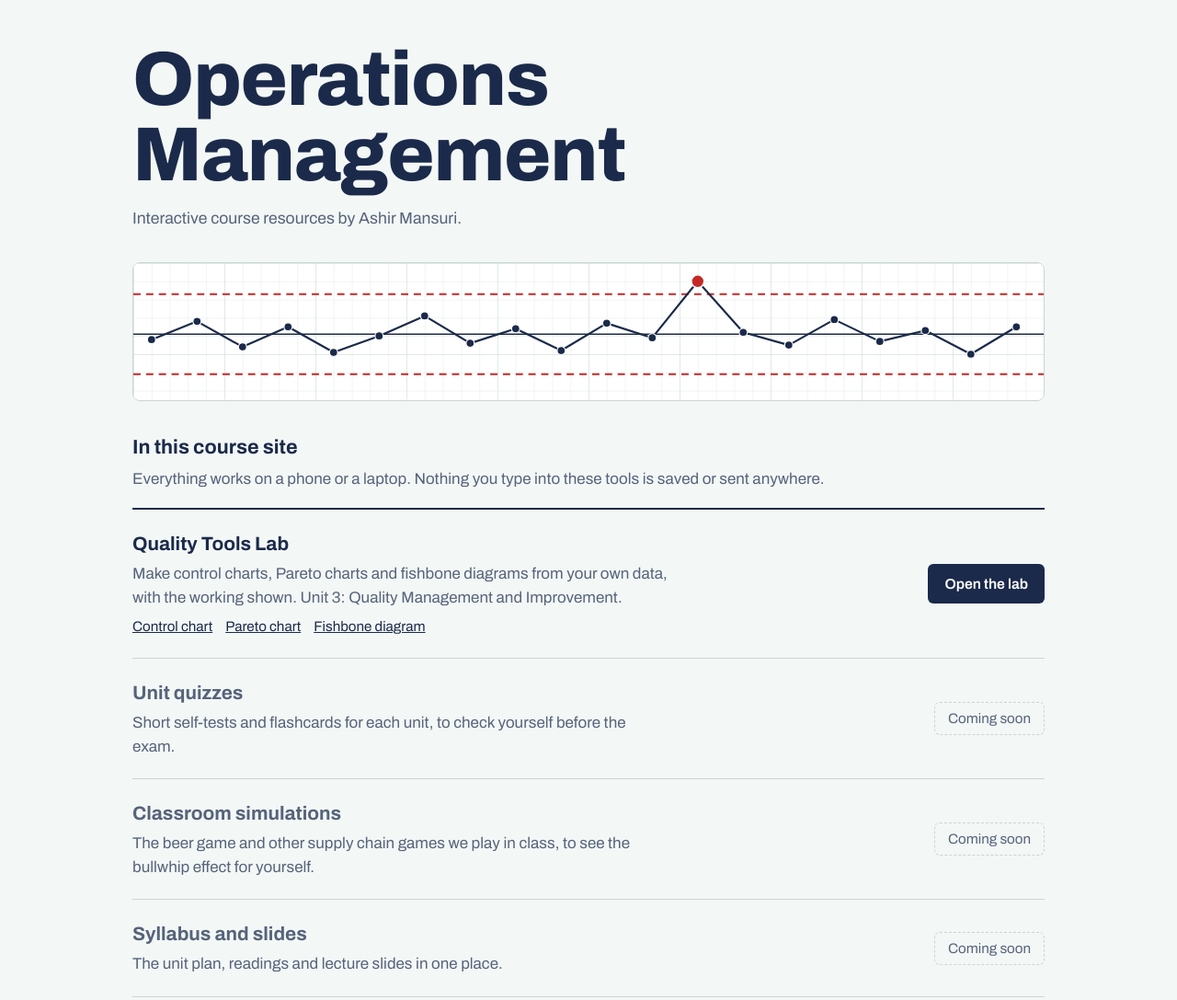
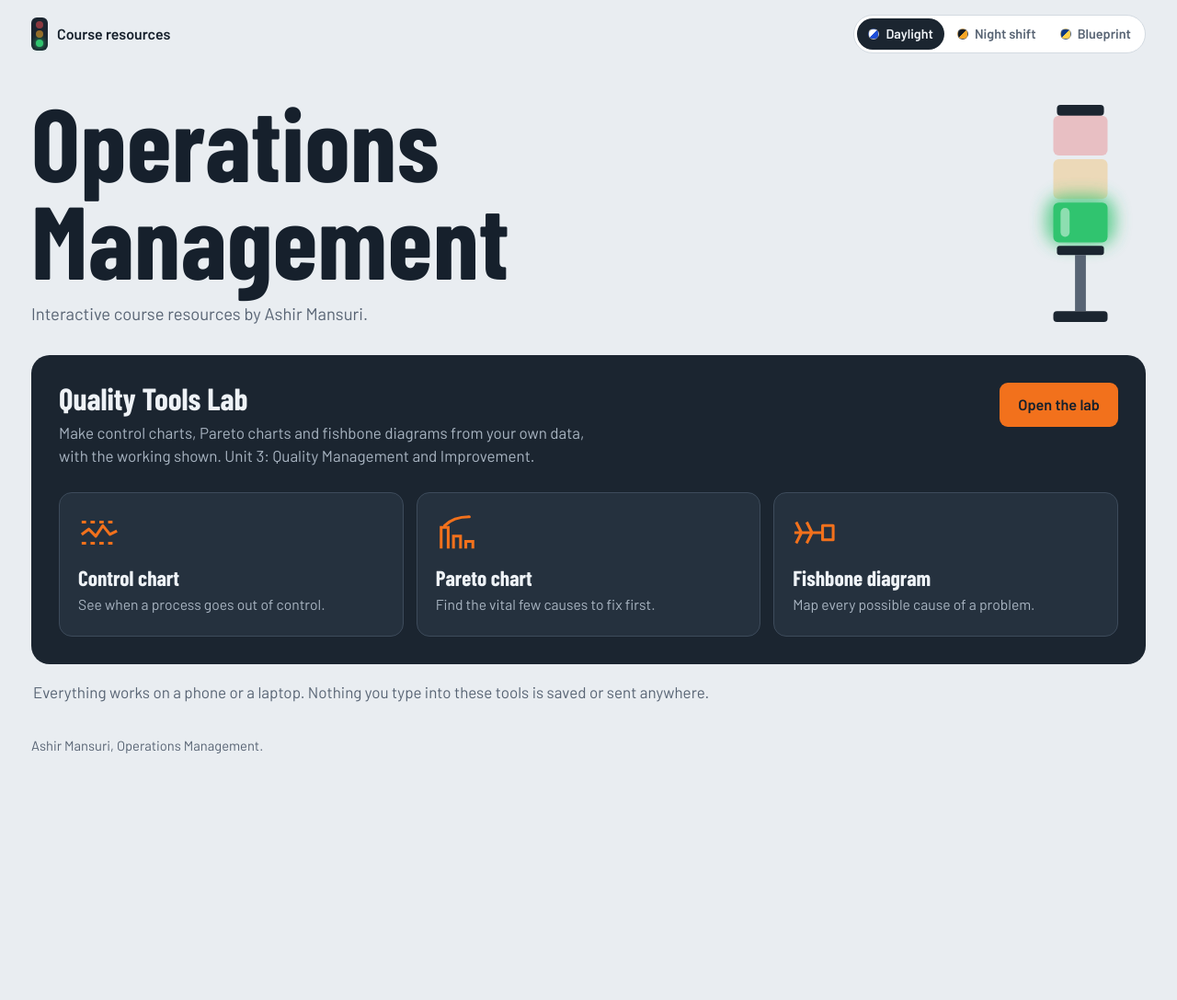
Before and after one commit to ashir-mansuri/ops-management-course, a plain HTML site: page index.html in a window 1280 px wide. Shown: the top 1087 px of the page at 92% size. After the commit the page ends 869 px from the top, so only its background shows below. Drawn offline with nearby package versions, Linux system fonts and the light colour scheme.

Commit message:
Update index.html

```diff
--- a/index.html
+++ b/index.html
@@ -1,143 +1,216 @@
 <!DOCTYPE html>
-<html lang="en">
+<html lang="en" data-theme="daylight">
 <head>
 <meta charset="utf-8">
 <meta name="viewport" content="width=device-width, initial-scale=1">
 <title>Operations Management | Course resources</title>
-<meta name="description" content="Course resources for Operations Management: interactive quality tools, quizzes, simulations and slides.">
+<meta name="description" content="Course resources for Operations Management: interactive quality tools for control charts, Pareto charts and fishbone diagrams.">
+<script>
+(function(){ var t = "daylight"; try { t = localStorage.getItem("ops-theme") || t; } catch (e) {}
+  if (["daylight","night","blueprint"].indexOf(t) < 0) t = "daylight";
+  document.documentElement.setAttribute("data-theme", t); })();
+</script>
 <link rel="preconnect" href="https://fonts.googleapis.com">
 <link rel="preconnect" href="https://fonts.gstatic.com" crossorigin>
-<link href="https://fonts.googleapis.com/css2?family=Archivo:wdth,wght@62..125,400..800&display=swap" rel="stylesheet">
+<link href="https://fonts.googleapis.com/css2?family=Barlow:wght@400;500;600;700&family=Barlow+Condensed:wght@600;700&display=swap" rel="stylesheet">
 <style>
-  :root{
-    --paper:#F3F7F6; --sheet:#FFFFFF; --line:#C9D6D2; --ink:#1B2A4A;
-    --pencil:#56637A; --red:#C62828; --green:#1E7B4F; --focus:#1F5FD1;
+  /* ---------- Themes ---------- */
+  :root,[data-theme="daylight"]{
+    --bg:#E9EDF1; --surface:#FFFFFF; --ink:#16202C; --muted:#586474; --line:#D3DAE1; --soft:#F3F5F8;
+    --console:#1B2530; --console-ink:#EEF2F6; --console-muted:#A9B5C2; --field:#25313E; --field-line:#3D4B5B;
+    --accent:#F2711C; --on-accent:#16202C; --ok:#1C8F4D; --bad:#D93036; --focus:#2563EB;
+    --c-bg:#FFFFFF; --c-grid:#F0F3F6; --c-grid2:#E2E7ED; --c-tick:#E3E8EE; --c-text:#16202C; --c-muted:#586474; --c-axis:#8794A3;
+    --c-line:#1D4ED8; --c-center:#16202C; --c-limit:#D93036; --c-bar:#1D4ED8; --c-bar2:#BAC6D4; --c-cum:#E8650F;
+    --c-bone:#1B2530; --c-box:#1B2530; --c-box-text:#FFFFFF;
+    color-scheme:light;
   }
+  [data-theme="night"]{
+    --bg:#0B0F14; --surface:#131A22; --ink:#E6EBF0; --muted:#9AA8B7; --line:#253140; --soft:#19222C;
+    --console:#1B2430; --console-ink:#E6EBF0; --console-muted:#9AA8B7; --field:#10161D; --field-line:#33414F;
+    --accent:#F5A524; --on-accent:#111418; --ok:#3BCB80; --bad:#F26363; --focus:#7AB8FF;
+    --c-bg:#131A22; --c-grid:#18202A; --c-grid2:#212B37; --c-tick:#222C38; --c-text:#E6EBF0; --c-muted:#A3B0BE; --c-axis:#5E6C7C;
+    --c-line:#F5A524; --c-center:#E6EBF0; --c-limit:#F26363; --c-bar:#F5A524; --c-bar2:#3D4A5A; --c-cum:#6CC6FF;
+    --c-bone:#E6EBF0; --c-box:#F5A524; --c-box-text:#111418;
+    color-scheme:dark;
+  }
+  [data-theme="blueprint"]{
+    --bg:#0A2C66; --surface:#0E3A85; --ink:#FFFFFF; --muted:#C3D3F3; --line:#2D5CAB; --soft:#12408F;
+    --console:#082456; --console-ink:#FFFFFF; --console-muted:#B3C6EE; --field:#0B2F6E; --field-line:#3D6AB8;
+    --accent:#FFD24A; --on-accent:#0A2C66; --ok:#5BE39A; --bad:#FF8484; --focus:#FFD24A;
+    --c-bg:#0E3A85; --c-grid:#154392; --c-grid2:#2251A2; --c-tick:#2A58A8; --c-text:#FFFFFF; --c-muted:#CCDAF6; --c-axis:#8FAEE3;
+    --c-line:#FFFFFF; --c-center:#FFFFFF; --c-limit:#FF8A8A; --c-bar:#FFFFFF; --c-bar2:#6F90CC; --c-cum:#FFD24A;
+    --c-bone:#FFFFFF; --c-box:#FFFFFF; --c-box-text:#0A2C66;
+    color-scheme:dark;
+  }
+
+  /* ---------- Base ---------- */
   *{box-sizing:border-box}
+  html{-webkit-text-size-adjust:100%}
   body{
-    margin:0;background:var(--paper);color:var(--ink);
-    font-family:"Archivo",system-ui,-apple-system,"Segoe UI",Roboto,Arial,sans-serif;
-    font-size:17px;line-height:1.5;
+    margin:0;background:var(--bg);color:var(--ink);
+    font-family:"Barlow",system-ui,-apple-system,"Segoe UI",Roboto,Arial,sans-serif;
+    font-size:17px;line-height:1.5;font-variant-numeric:tabular-nums;
   }
-  a{color:var(--ink)}
+  a{color:inherit}
   :focus-visible{outline:3px solid var(--focus);outline-offset:2px}
-  .wrap{max-width:1040px;margin:0 auto;padding:0 24px}
+  .wrap{max-width:1260px;margin:0 auto;padding:0 24px}
+  .cond{font-family:"Barlow Condensed","Barlow",system-ui,sans-serif}
 
-  header{padding:46px 0 0}
-  h1{
-    font-stretch:125%;font-weight:800;letter-spacing:-.015em;
-    font-size:clamp(2.4rem,7.4vw,5.2rem);line-height:.98;margin:0 0 16px;max-width:12ch;
+  /* ---------- Top bar ---------- */
+  .topbar{display:flex;align-items:center;justify-content:space-between;gap:12px;flex-wrap:wrap;padding-top:16px;padding-bottom:16px}
+  .brand{display:inline-flex;align-items:center;gap:10px;text-decoration:none;font-weight:600;font-size:1rem}
+  .brand:hover span:last-child{text-decoration:underline}
+  .mark{display:inline-flex;flex-direction:column;gap:2px;padding:4px 5px;border-radius:6px;background:var(--console)}
+  .mark i{display:block;width:8px;height:8px;border-radius:50%;background:#6B7684;opacity:.55}
+  .mark i:nth-child(1){background:#E5484D}
+  .mark i:nth-child(2){background:#F5A524}
+  .mark i:nth-child(3){background:#30C46F;opacity:1;box-shadow:0 0 6px #30C46F}
+  .themes{display:inline-flex;gap:2px;padding:3px;border-radius:999px;background:var(--surface);border:1px solid var(--line)}
+  .themes button{
+    appearance:none;border:0;background:transparent;color:var(--muted);font:inherit;font-size:.9rem;font-weight:600;
+    display:inline-flex;align-items:center;gap:7px;padding:6px 12px;border-radius:999px;cursor:pointer;
   }
-  .who{margin:0;font-size:1.1rem;color:var(--pencil);max-width:60ch}
-  .who strong{color:var(--ink);font-weight:600}
+  .themes button:hover{color:var(--ink)}
+  .themes button[aria-pressed="true"]{background:var(--console);color:var(--console-ink)}
+  .swatch{width:12px;height:12px;border-radius:50%;border:1px solid rgba(127,127,127,.5);flex:none}
+  .swatch.daylight{background:linear-gradient(135deg,#FFFFFF 50%,#1D4ED8 50%)}
+  .swatch.night{background:linear-gradient(135deg,#131A22 50%,#F5A524 50%)}
+  .swatch.blueprint{background:linear-gradient(135deg,#0E3A85 50%,#FFD24A 50%)}
 
-  .strip{margin:34px 0 0;border:1px solid var(--line);border-radius:8px;overflow:hidden;background:#fff}
-  .strip svg{display:block;width:100%;height:auto}
+  /* ---------- Buttons ---------- */
+  .btn{
+    font:inherit;font-weight:600;font-size:.95rem;cursor:pointer;text-decoration:none;display:inline-block;
+    padding:10px 16px;border-radius:9px;border:0;background:var(--accent);color:var(--on-accent);
+  }
+  .btn:hover{filter:brightness(1.08)}
+  .btn.quiet{background:transparent;color:inherit;border:1.5px solid var(--field-line);padding:8.5px 14.5px}
+  .btn.quiet:hover{background:var(--field);filter:none}
 
-  main{padding:34px 0 10px}
-  h2{font-stretch:112%;font-size:1.35rem;margin:0 0 6px}
-  .intro{margin:0 0 18px;color:var(--pencil)}
+  /* ---------- Home ---------- */
+  .hero{display:grid;grid-template-columns:minmax(0,1fr) auto;align-items:end;gap:24px;padding:26px 0 30px}
+  h1{font-family:"Barlow Condensed","Barlow",system-ui,sans-serif;font-weight:700;letter-spacing:.003em;
+     font-size:clamp(3.1rem,9.5vw,7rem);line-height:.95;margin:0 0 16px;max-width:9ch}
+  .lede{margin:0;font-size:1.15rem;color:var(--muted)}
+  .tower{width:118px;height:auto;margin-right:12px}
 
-  .list{list-style:none;margin:0;padding:0;border-top:2px solid var(--ink)}
-  .item{
-    display:grid;grid-template-columns:minmax(0,1fr) auto;gap:8px 24px;align-items:center;
-    padding:22px 0;border-bottom:1px solid var(--line);
+  .lab{background:var(--console);color:var(--console-ink);border-radius:20px;padding:30px}
+  .lab-head{display:flex;justify-content:space-between;align-items:flex-start;gap:20px;flex-wrap:wrap}
+  .lab h2{font-family:"Barlow Condensed","Barlow",system-ui,sans-serif;font-weight:700;font-size:2.1rem;line-height:1;margin:0 0 8px}
+  .lab-head p{margin:0;max-width:60ch;color:var(--console-muted)}
+  .lab-head .btn{font-size:1.02rem;padding:12px 20px}
+  .tiles{display:grid;grid-template-columns:repeat(3,minmax(0,1fr));gap:14px;margin-top:26px}
+  .tile{
+    display:block;text-decoration:none;color:var(--console-ink);background:var(--field);
+    border:1.5px solid var(--field-line);border-radius:14px;padding:20px 20px 22px;
   }
-  .item h3{font-stretch:112%;font-size:1.3rem;margin:0 0 4px}
-  .item h3 a{text-decoration:none}
-  .item h3 a:hover{text-decoration:underline}
-  .item p{margin:0;color:var(--pencil);max-width:60ch}
-  .jump{margin-top:8px !important;font-size:.95rem}
-  .jump a{margin-right:14px;color:var(--ink)}
-  .open{
-    display:inline-block;text-decoration:none;font-weight:600;font-size:.98rem;
-    background:var(--ink);color:#fff;border-radius:6px;padding:10px 18px;white-space:nowrap;
-  }
-  .open:hover{filter:brightness(1.2)}
-  .soon{color:var(--pencil);font-size:.95rem;white-space:nowrap;border:1px dashed var(--line);border-radius:6px;padding:9px 14px}
-  .item.later h3{color:var(--pencil)}
+  .tile:hover{border-color:var(--accent)}
+  .tile svg{width:46px;height:46px;color:var(--accent);display:block;margin-bottom:14px}
+  .tile strong{display:block;font-family:"Barlow Condensed","Barlow",system-ui,sans-serif;font-weight:700;font-size:1.45rem;line-height:1.1;margin-bottom:4px}
+  .tile span{display:block;color:var(--console-muted);font-size:.98rem}
+  .note{color:var(--muted);margin:18px 2px 0}
 
-  footer{color:var(--pencil);font-size:.92rem;padding:26px 0 44px}
+  footer{color:var(--muted);font-size:.92rem;padding:30px 0 44px}
   footer p{margin:4px 0}
 
-  @media (max-width:620px){
-    .wrap{padding:0 16px}
-    header{padding-top:30px}
-    .item{grid-template-columns:1fr}
-    .item .action{justify-self:start}
+  @media (max-width:820px){
+    .tiles{grid-template-columns:1fr}
+    .tile{display:grid;grid-template-columns:auto 1fr;column-gap:16px;align-items:center;padding:16px}
+    .tile svg{grid-row:span 2;margin:0;width:40px;height:40px}
+  }
+  @media (max-width:560px){
+    .wrap{padding:0 14px}
+    .hero{grid-template-columns:1fr}
+    .tower{display:none}
+    .lab{padding:20px;border-radius:16px}
+    .themes button{padding:6px 9px;font-size:.85rem}
   }
 </style>
 </head>
 <body>
+<div class="wrap topbar">
+  <span class="brand"><span class="mark" aria-hidden="true"><i></i><i></i><i></i></span><span>Course resources</span></span>
+  <div class="themes" role="group" aria-label="Colour theme">
+    <button type="button" data-theme-choice="daylight" aria-pressed="true"><span class="swatch daylight" aria-hidden="true"></span>Daylight</button>
+    <button type="button" data-theme-choice="night" aria-pressed="false"><span class="swatch night" aria-hidden="true"></span>Night shift</button>
+    <button type="button" data-theme-choice="blueprint" aria-pressed="false"><span class="swatch blueprint" aria-hidden="true"></span>Blueprint</button>
+  </div>
+</div>
+
 <div class="wrap">
-  <header>
-    <h1>Operations Management</h1>
-    <p class="who">Interactive course resources by Ashir Mansuri.</p>
-    <div class="strip" aria-hidden="true">
-      <svg viewBox="0 0 1000 150" xmlns="http://www.w3.org/2000/svg">
-        <defs>
-          <pattern id="g1" width="20" height="20" patternUnits="userSpaceOnUse"><path d="M20 0H0V20" fill="none" stroke="#E2ECE8"/></pattern>
-          <pattern id="g2" width="100" height="100" patternUnits="userSpaceOnUse"><path d="M100 0H0V100" fill="none" stroke="#CFDDD8"/></pattern>
-        </defs>
-        <rect width="1000" height="150" fill="#fff"/>
-        <rect width="1000" height="150" fill="url(#g1)"/>
-        <rect width="1000" height="150" fill="url(#g2)"/>
-        <line x1="0" x2="1000" y1="34" y2="34" stroke="#C62828" stroke-width="2" stroke-dasharray="8 6"/>
-        <line x1="0" x2="1000" y1="78" y2="78" stroke="#1B2A4A" stroke-width="1.5"/>
-        <line x1="0" x2="1000" y1="122" y2="122" stroke="#C62828" stroke-width="2" stroke-dasharray="8 6"/>
-        <polyline fill="none" stroke="#1B2A4A" stroke-width="2.2" stroke-linejoin="round"
-          points="20,84 70,64 120,92 170,70 220,98 270,80 320,58 370,88 420,72 470,96 520,66 570,82 620,20 670,76 720,90 770,62 820,86 870,74 920,100 970,70"/>
-        <g fill="#1B2A4A" stroke="#fff" stroke-width="1.2">
-          <circle cx="20" cy="84" r="4.5"/><circle cx="70" cy="64" r="4.5"/><circle cx="120" cy="92" r="4.5"/><circle cx="170" cy="70" r="4.5"/>
-          <circle cx="220" cy="98" r="4.5"/><circle cx="270" cy="80" r="4.5"/><circle cx="320" cy="58" r="4.5"/><circle cx="370" cy="88" r="4.5"/>
-          <circle cx="420" cy="72" r="4.5"/><circle cx="470" cy="96" r="4.5"/><circle cx="520" cy="66" r="4.5"/><circle cx="570" cy="82" r="4.5"/>
-          <circle cx="670" cy="76" r="4.5"/><circle cx="720" cy="90" r="4.5"/><circle cx="770" cy="62" r="4.5"/><circle cx="820" cy="86" r="4.5"/>
-          <circle cx="870" cy="74" r="4.5"/><circle cx="920" cy="100" r="4.5"/><circle cx="970" cy="70" r="4.5"/>
-        </g>
-        <circle cx="620" cy="20" r="7" fill="#C62828" stroke="#fff" stroke-width="1.5"/>
-      </svg>
+  <header class="hero">
+    <div>
+      <h1>Operations Management</h1>
+      <p class="lede">Interactive course resources by Ashir Mansuri.</p>
     </div>
+    <svg class="tower" viewBox="0 0 120 250" aria-hidden="true">
+      <defs>
+        <filter id="glow" x="-60%" y="-60%" width="220%" height="220%"><feGaussianBlur stdDeviation="9"/></filter>
+      </defs>
+      <rect x="34" y="4" width="52" height="12" rx="4" style="fill:var(--console)"/>
+      <rect x="30" y="16" width="60" height="44" rx="6" fill="#E5484D" opacity=".28"/>
+      <rect x="30" y="64" width="60" height="44" rx="6" fill="#F5A524" opacity=".28"/>
+      <rect x="22" y="104" width="76" height="56" rx="20" fill="#30C46F" filter="url(#glow)" opacity=".75"/>
+      <rect x="30" y="112" width="60" height="44" rx="6" fill="#30C46F"/>
+      <rect x="38" y="118" width="10" height="32" rx="5" fill="#fff" opacity=".45"/>
+      <rect x="34" y="160" width="52" height="10" rx="3" style="fill:var(--console)"/>
+      <rect x="54" y="170" width="12" height="62" style="fill:var(--muted)"/>
+      <rect x="30" y="232" width="60" height="12" rx="4" style="fill:var(--console)"/>
+    </svg>
   </header>
 
   <main>
-    <h2>In this course site</h2>
-    <p class="intro">Everything works on a phone or a laptop. Nothing you type into these tools is saved or sent anywhere.</p>
-    <ul class="list">
-      <li class="item">
+    <section class="lab" aria-labelledby="lab-title">
+      <div class="lab-head">
         <div>
-          <h3><a href="quality-tools.html">Quality Tools Lab</a></h3>
+          <h2 id="lab-title">Quality Tools Lab</h2>
           <p>Make control charts, Pareto charts and fishbone diagrams from your own data, with the working shown. Unit 3: Quality Management and Improvement.</p>
-          <p class="jump"><a href="quality-tools.html#control">Control chart</a><a href="quality-tools.html#pareto">Pareto chart</a><a href="quality-tools.html#fishbone">Fishbone diagram</a></p>
         </div>
-        <div class="action"><a class="open" href="quality-tools.html">Open the lab</a></div>
-      </li>
-      <li class="item later">
-        <div>
-          <h3>Unit quizzes</h3>
-          <p>Short self-tests and flashcards for each unit, to check yourself before the exam.</p>
-        </div>
-        <div class="action"><span class="soon">Coming soon</span></div>
-      </li>
-      <li class="item later">
-        <div>
-          <h3>Classroom simulations</h3>
-          <p>The beer game and other supply chain games we play in class, to see the bullwhip effect for yourself.</p>
-        </div>
-        <div class="action"><span class="soon">Coming soon</span></div>
-      </li>
-      <li class="item later">
-        <div>
-          <h3>Syllabus and slides</h3>
-          <p>The unit plan, readings and lecture slides in one place.</p>
-        </div>
-        <div class="action"><span class="soon">Coming soon</span></div>
-      </li>
-    </ul>
+        <a class="btn" href="quality-tools.html">Open the lab</a>
+      </div>
+      <div class="tiles">
+        <a class="tile" href="quality-tools.html#control">
+          <svg viewBox="0 0 24 24" fill="none" stroke="currentColor" stroke-width="1.6" aria-hidden="true"><path d="M2 6h20M2 18h20" stroke-dasharray="2.5 2.5"/><path d="M2 13l4-3 4 4 4-6 4 5 4-2" stroke-linejoin="round"/></svg>
+          <strong>Control chart</strong>
+          <span>See when a process goes out of control.</span>
+        </a>
+        <a class="tile" href="quality-tools.html#pareto">
+          <svg viewBox="0 0 24 24" fill="none" stroke="currentColor" stroke-width="1.6" aria-hidden="true"><path d="M3 21V9h4v12M10 21v-7h4v7M17 21v-4h4v4"/><path d="M5 8c4-4 9-5 14-5" stroke-linecap="round"/></svg>
+          <strong>Pareto chart</strong>
+          <span>Find the vital few causes to fix first.</span>
+        </a>
+        <a class="tile" href="quality-tools.html#fishbone">
+          <svg viewBox="0 0 24 24" fill="none" stroke="currentColor" stroke-width="1.6" aria-hidden="true"><path d="M1 12h16M5 12L2 6M11 12L8 6M5 12l-3 6M11 12l-3 6"/><path d="M17 8h6v8h-6z" stroke-linejoin="round"/></svg>
+          <strong>Fishbone diagram</strong>
+          <span>Map every possible cause of a problem.</span>
+        </a>
+      </div>
+    </section>
+    <p class="note">Everything works on a phone or a laptop. Nothing you type into these tools is saved or sent anywhere.</p>
   </main>
 
   <footer>
     <p>Ashir Mansuri, Operations Management.</p>
   </footer>
 </div>
+
+<script>
+(function(){
+  function sync(){
+    var t = document.documentElement.getAttribute("data-theme") || "daylight";
+    Array.prototype.forEach.call(document.querySelectorAll("[data-theme-choice]"), function(b){
+      b.setAttribute("aria-pressed", b.getAttribute("data-theme-choice") === t ? "true" : "false");
+    });
+  }
+  Array.prototype.forEach.call(document.querySelectorAll("[data-theme-choice]"), function(b){
+    b.addEventListener("click", function(){
+      var t = b.getAttribute("data-theme-choice");
+      document.documentElement.setAttribute("data-theme", t);
+      try { localStorage.setItem("ops-theme", t); } catch (e) {}
+      sync();
+    });
+  });
+  sync();
+})();
+</script>
 </body>
 </html>
```
